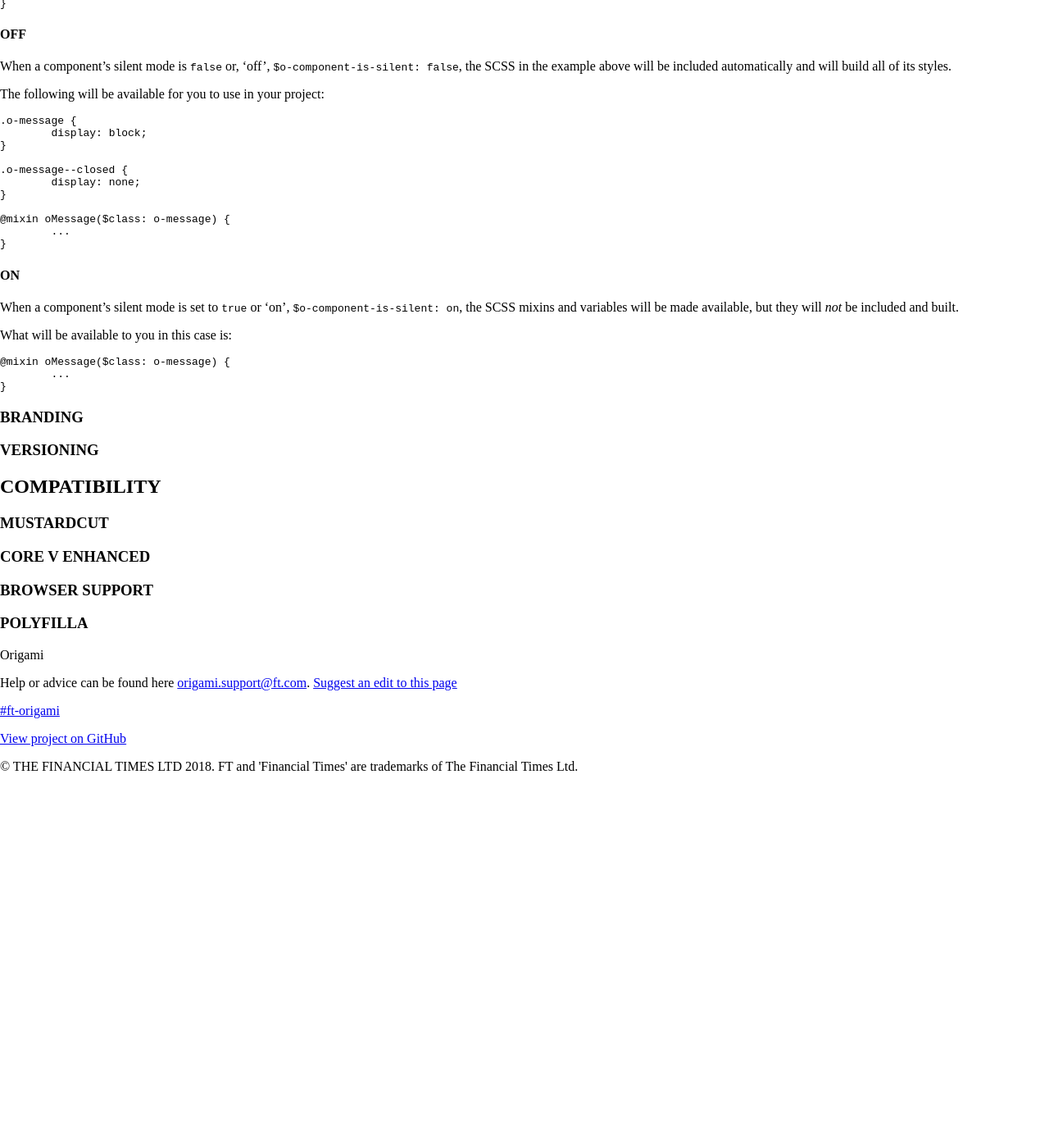
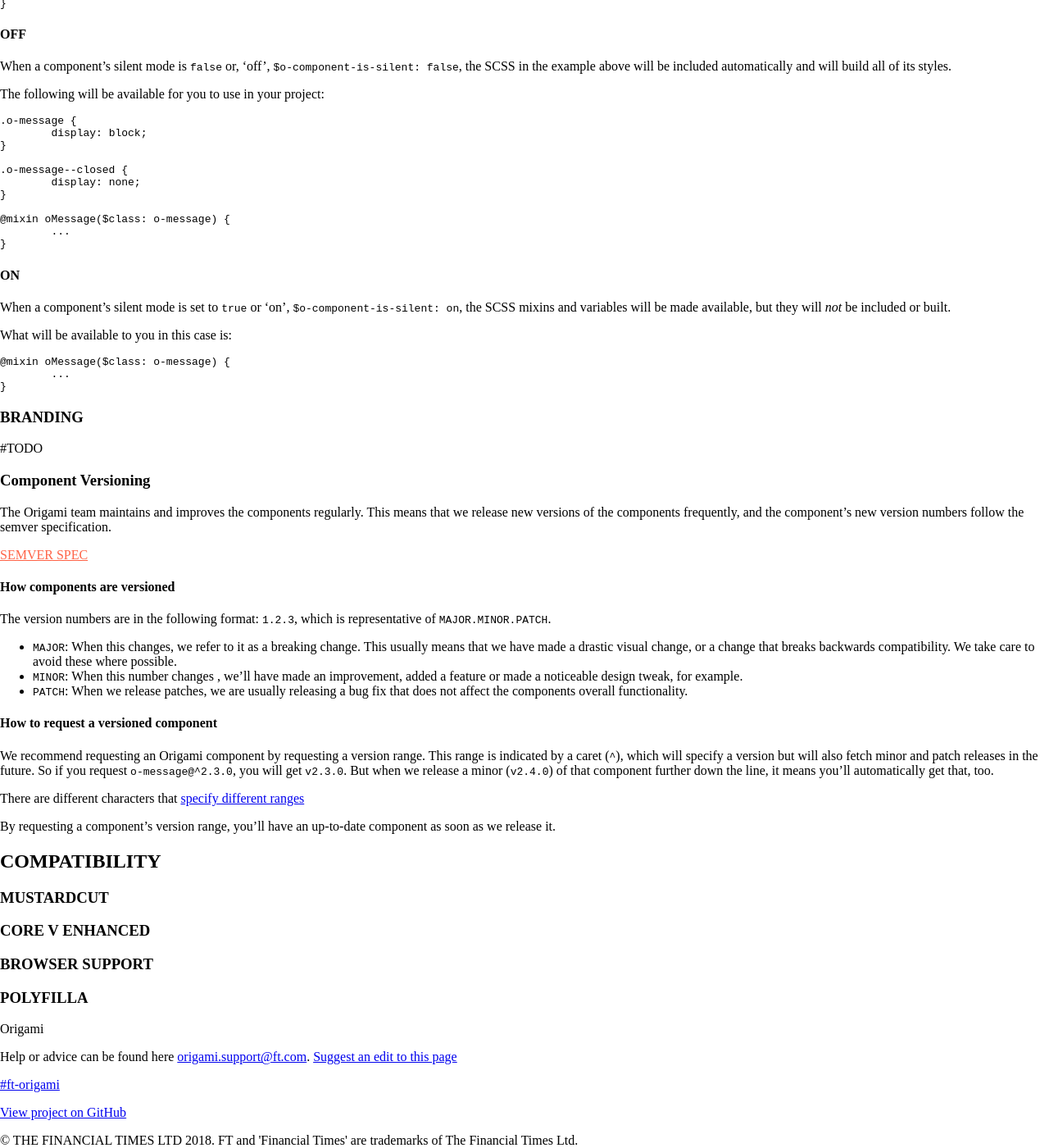
Before and after one commit to Financial-Times/origami-website, a Jekyll site: the page built from _documentation/components.md, in a window 1280 px wide and 1400 px high, scrolled down 2152 px. Shown: the whole window at 82% size. Built offline with Jekyll 4.4.1, drawn with Linux system fonts in a browser that asks for light colours; a style sheet for code colours, icons or effects is not loaded; before the commit the page ends 3096 px from its top, so only the background shows below that.

Commit message:
some component versioning

````diff
--- a/_documentation/components.md
+++ b/_documentation/components.md
@@ -117,7 +117,7 @@ The following will be available for you to use in your project:
 
 #### ON
 
-When a component's silent mode is set to `true` or 'on', `$o-component-is-silent: on`, the SCSS mixins and variables will be made available, but they will _not_ be included and built.
+When a component's silent mode is set to `true` or 'on', `$o-component-is-silent: on`, the SCSS mixins and variables will be made available, but they will _not_ be included or built.
 
 What will be available to you in this case is:
 
@@ -128,7 +128,29 @@ What will be available to you in this case is:
 ```
 
 ### BRANDING
-### VERSIONING
+
+\#TODO
+
+### Component Versioning
+
+The Origami team maintains and improves the components regularly. This means that we release new versions of the components frequently, and the component's new version numbers follow the semver specification.
+
+<aside><a href="/TODO">SEMVER SPEC</a></aside>
+
+#### How components are versioned
+
+The version numbers are in the following format: `1.2.3`, which is representative of `MAJOR.MINOR.PATCH`.
+- `MAJOR`: When this changes, we refer to it as a breaking change. This usually means that we have made a drastic visual change, or a change that breaks backwards compatibility. We take care to avoid these where possible.
+- `MINOR`: When this number changes , we'll have made an improvement, added a feature or made a noticeable design tweak, for example.
+- `PATCH`: When we release patches, we are usually releasing a bug fix that does not affect the components overall functionality.
+
+#### How to request a versioned component
+
+We recommend requesting an Origami component by requesting a version range. This range is indicated by a caret (`^`), which will specify a version but will also fetch minor and patch releases in the future. So if you request `o-message@^2.3.0`, you will get `v2.3.0`. But when we release a minor (`v2.4.0`) of that component further down the line, it means you'll automatically get that, too.
+
+<aside>There are different characters that <a href="https://semver.npmjs.com/" class="o-typography-link--external" target="\_blank" rel="noopener">specify different ranges</a></aside>
+
+By requesting a component's version range, you'll have an up-to-date component as soon as we release it.
 
 ## COMPATIBILITY
 ### MUSTARDCUT
````
